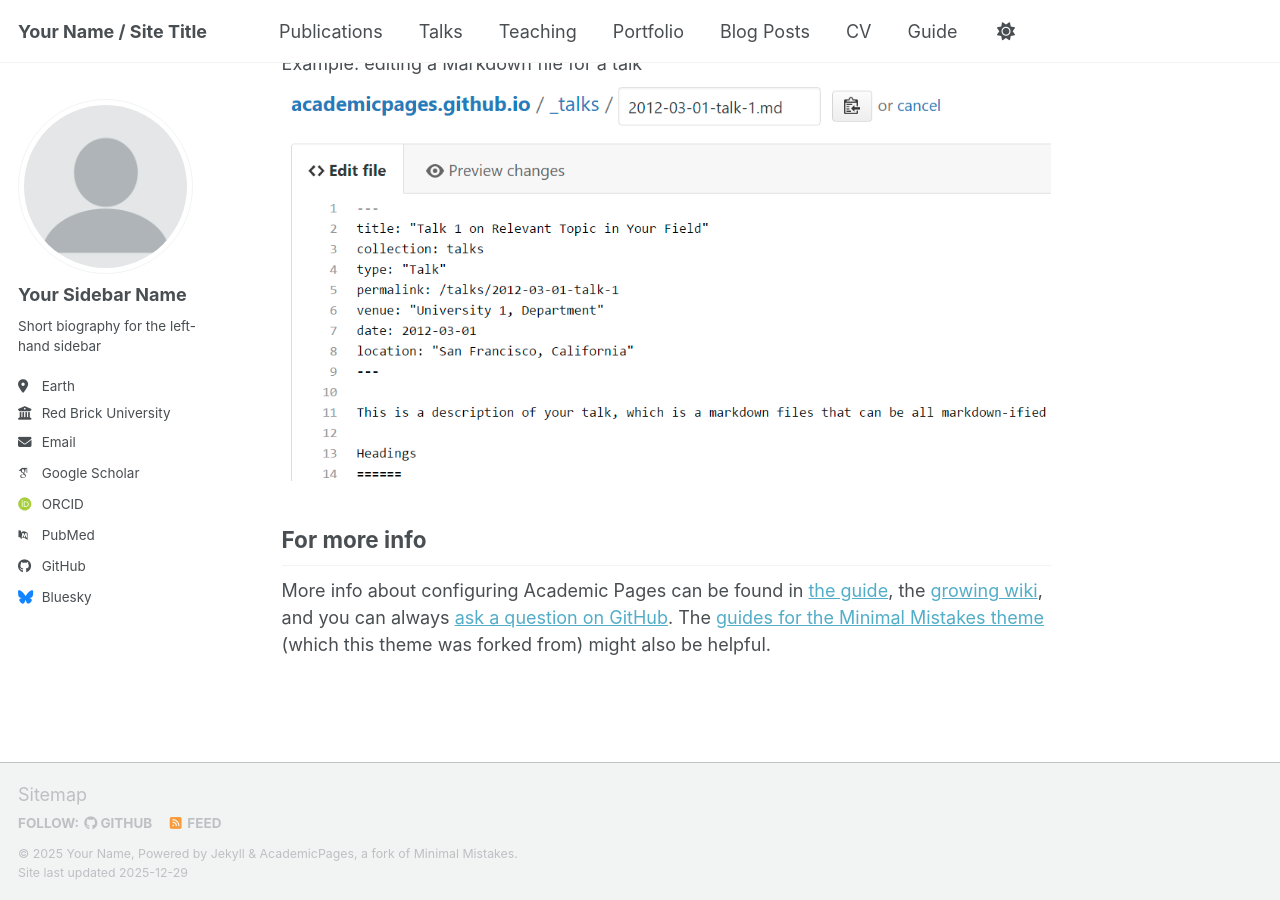
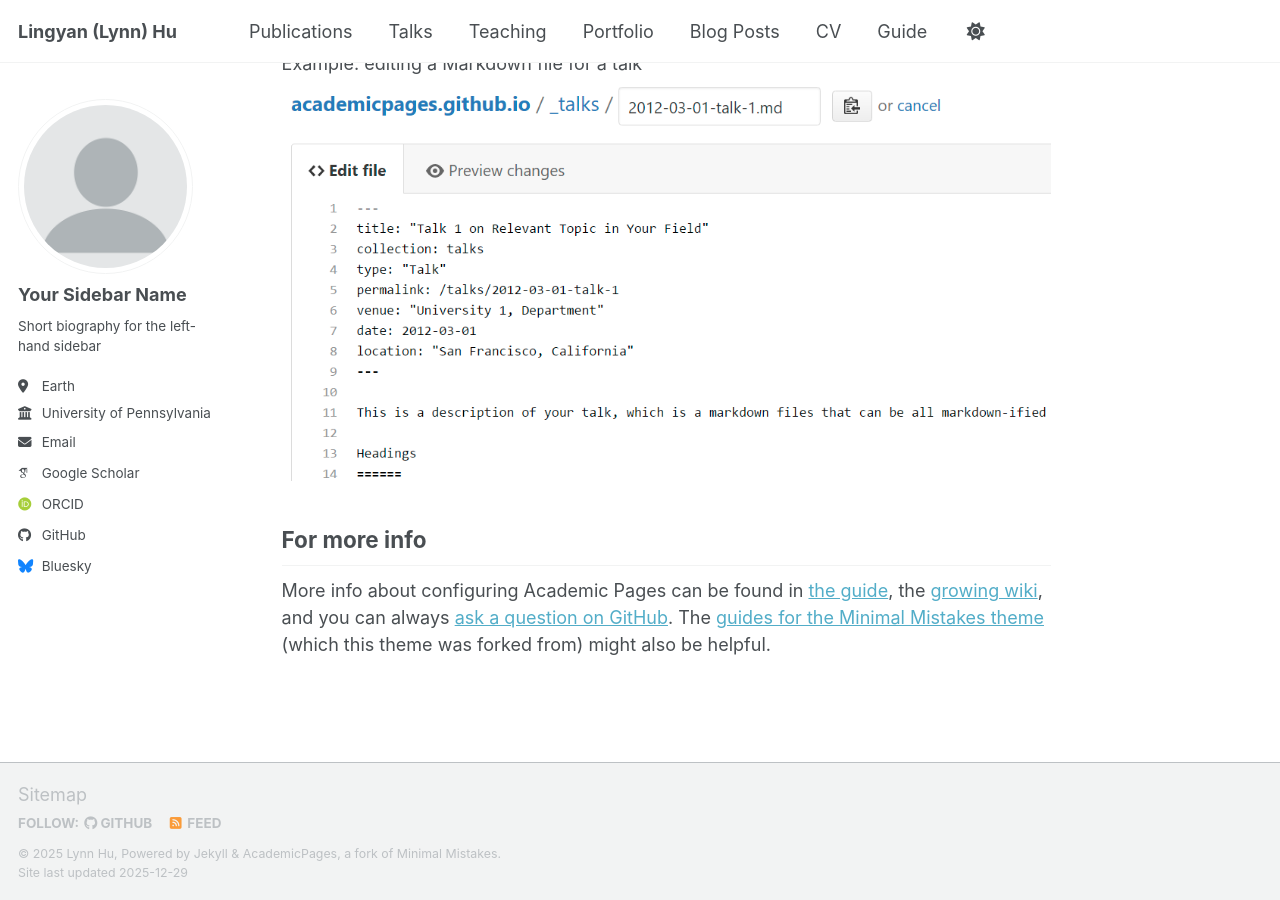
Before and after one commit to lingyh904/lingyh904.github.io, a Jekyll site: the page built from _pages/about.md, in a window 1280 px wide and 900 px high, scrolled down 2718 px. Built offline with Jekyll 4.4.1, drawn with Linux system fonts in a browser that asks for light colours; some web fonts are replaced; a script bundle is joined from its source files by our own code; library files that are not in the unit come from our copies.

Commit message:
Update _config.yml

```diff
--- a/_config.yml
+++ b/_config.yml
@@ -9,9 +9,9 @@
 # Basic Site Settings
 locale                   : "en-US"
 site_theme               : "default" # the available themes options are "default", "air", "sunrise", "mint", "dirt" and "contrast"
-title                    : "Your Name / Site Title"
+title                    : "Lingyan (Lynn) Hu"
 title_separator          : "-"
-name                     : &name "Your Name"
+name                     : &name "Lynn Hu"
 description              : &description "Your Name's academic portfolio"   # Update this with a general description of your site, this is the default if not overridden by a page
 url                      : https://academicpages.github.io # The base hostname & protocol for your site e.g. "https://[your GitHub username].github.io",
                                                            # or if you already have some other page hosted on Github then use "https://[your GitHub username].github.io/[Your Repo Name]"
@@ -28,20 +28,20 @@
   pronouns         : # example: "she/her"
   bio              : "Short biography for the left-hand sidebar"
   location         : "Earth"
-  employer         : "Red Brick University"
+  employer         : "University of Pennsylvania"
   uri              : # URL
-  email            : "none@example.org"
+  email            : "lingyh@upenn.edu"
 
   # Academic websites
   academia         : # URL
   arxiv            : # URL - Update with the correct link to your profile
-  googlescholar    : "https://scholar.google.com/citations?user=PS_CX0AAAAAJ"
+  googlescholar    : "https://scholar.google.com/citations?view_op=list_works&hl=en&user=U4TG_B0AAAAJ"
   inspire-hep      : # URL
   impactstory      : # URL
   orcid            : "https://orcid.org/yourorcidurl"
   semantic         : # URL
   ssrn             : # URL
-  pubmed           : "https://www.ncbi.nlm.nih.gov/pubmed/?term=john+snow"
+  pubmed           :
   researchgate     : # URL
   scopus           : # URL
   zotero           : # URL
```
